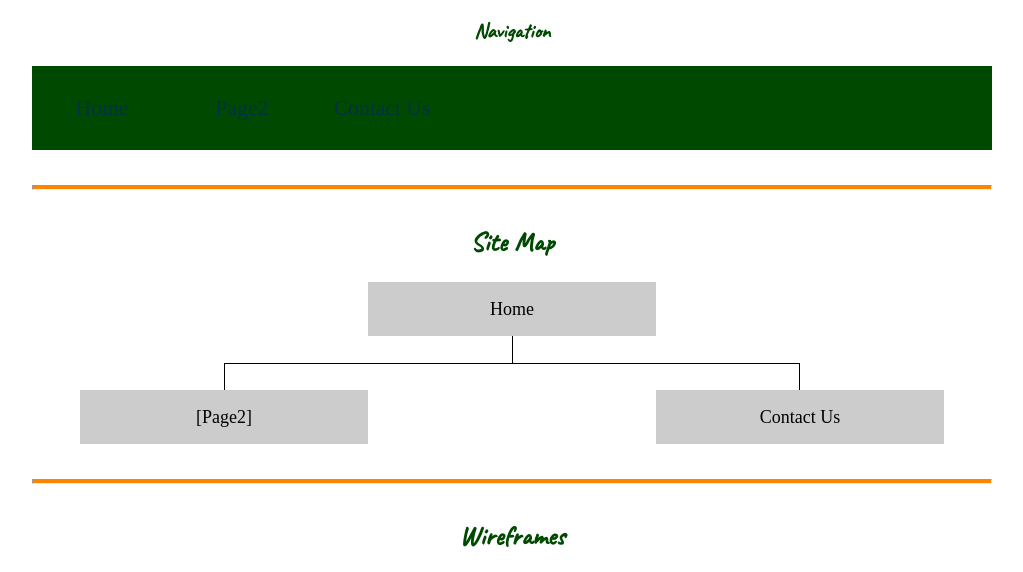
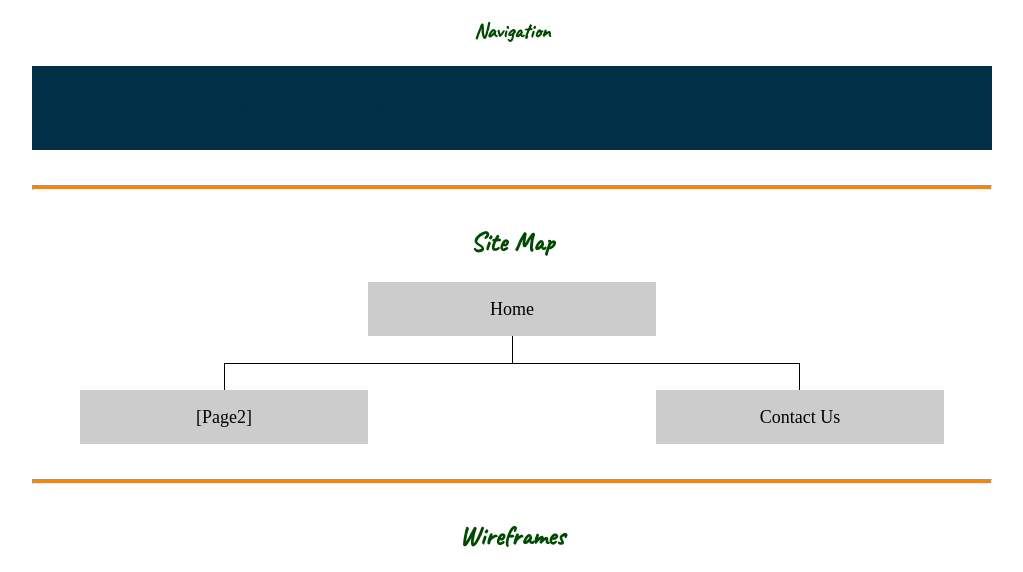
Before and after one commit to myJeeyoungM78/wdd130, a plain HTML site: page wwr/site-plan-rafting.html in a window 1280 px wide. Shown: the part 1992-2564 px from the top of the page, without its empty margins (128-1151 px from the left). Drawn offline with Linux system fonts and the light colour scheme.

Commit message:
site plan added

```diff
--- a/wwr/styles/site-plan-rafting.css
+++ b/wwr/styles/site-plan-rafting.css
@@ -22,9 +22,9 @@ Fonts are separated by a & */
   --paragraph-color-on-color: #fb8500; /* paragraph text on a colored background */
   --paragraph-background-color: white;
   --nav-link-color: #023047;
-  --nav-background-color: #004900;
+  --nav-background-color: #023047;
   --nav-hover-link-color: #fb8500;
-  --nav-hover-background-color: #023047;
+  --nav-hover-background-color: #004900;
 }
 
 
```
